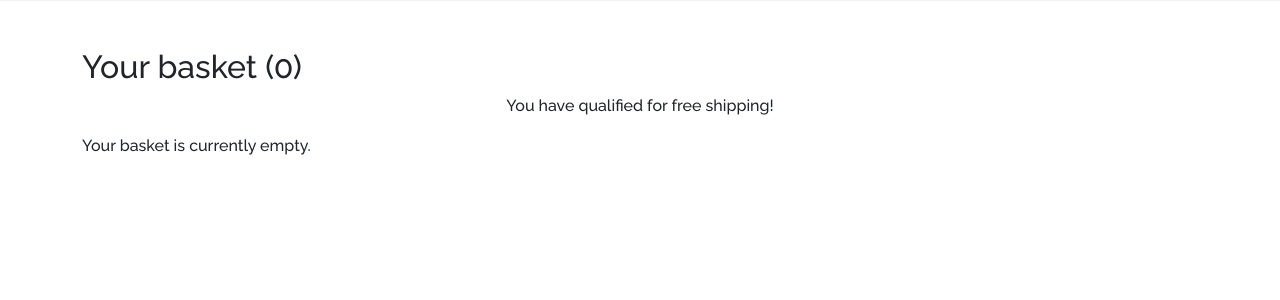
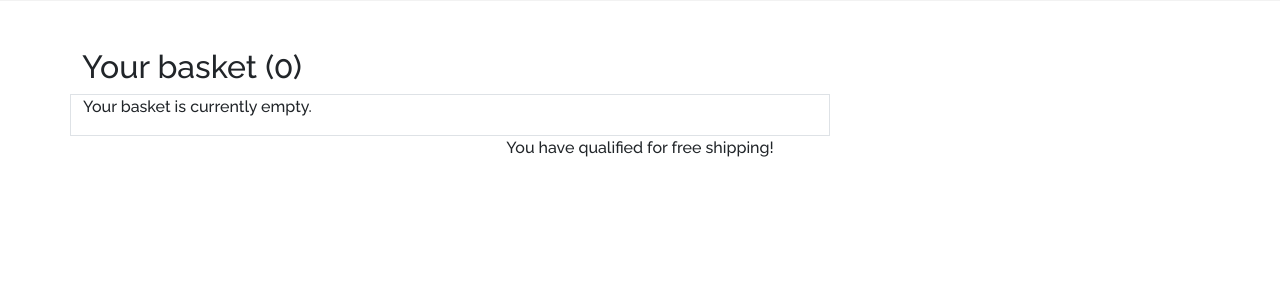
Before and after one commit to MojosBeans100/CI-MS5-loveplants, a Django app: page /bag/ in a window 1280 px wide. Shown: the part 90-390 px from the top of the page. Run offline with Django 3.2, Linux system fonts and the light colour scheme; some libraries are stand-ins or nearby versions.

Commit message:
Change layout of bag page for repsonsiveness

```diff
--- a/bag/templates/bag/bag.html
+++ b/bag/templates/bag/bag.html
@@ -14,95 +14,86 @@
     <div class="row">
         <h2>Your basket ({{product_count}})</h2>
 
+        <!-- free delivery text -->
+        <div class="col-12 order-3">
             {% if free_delivery_delta > 0 %}
             <p class="text-center">Spend £{{free_delivery_delta}} more to qualify for free shipping!</p>
             {% else %}
             <p class="text-center">You have qualified for free shipping!</p>
             {% endif %}
+        </div>
 
-        <div class="col-8">
+        <!-- list items -->
+        <div class="col-12 order-2 col-sm-8 border">
 
             {% if product_count == 0 %}
             <p>Your basket is currently empty.</p>
             {% else %}
 
             <!-- product list table -->
-            <table class="table table-borderless">
-                <thead>
+            <!-- for each product -->
+
+            {% for item in bag_items %}
+            <div class="row py-2">
+
+                <!-- product image, like button -->
+                <div class="row">
+                    <div class="col">
+                        <div class="row py-2">
+                            <div class="col-5">
+                                <a href="{% url 'product_detail' item.product.id %}"><img
+                                        style="width:100%; height: 100%;" src="{{item.product.image1_source_url}}"></a>
+
+                            </div>
+
+                            <!-- product detail -->
+                            <div class="col-7">
+                                <div class="row">
+                                    <div class="col-10">
+                                        <a href="{% url 'product_detail' item.product.id %}"><small>{{item.product.friendly_name}}
+                                                |
+                                                {{item.product.pot_size}}cm</small></a>
+                                        <p>£{{item.product.price}}</p>
+
+                                        <table class="table">
                                             <tr>
-                        <th></th>
-                        <th>Product</th>
-                        <th>Price</th>
-                        <th>Quantity</th>
-                        <th>Subtotal</th>
+                                                <td class="text-start">Total:</td>
+                                                <td class="item_subtotal"></td>
                                             </tr>
-                </thead>
+                                        </table>
+                                    </div>
+                                    <div class="col-2">
+                                        <a href="{% url 'delete_bag' item.product.id %}"><i class="fa-solid fa-trash-can"></i></a>
+                                    </div>
+                                </div>
+                            </div>
+                        </div>
 
-                <!-- list items -->
-                <tbody>
-                    {% for item in bag_items %}
-                    <tr class="align-middle">
-                        <td>
-                            <a href="{% url 'product_detail' item.product.id %}"><img
-                                    style="width:300px; height: 300px;" src="{{item.product.image1_source_url}}"></a>
-                        </td>
-                        <td><a href="{% url 'product_detail' item.product.id %}">{{item.product.friendly_name}} |
-                                {{item.product.pot_size}}cm</a></td>
-                        <td class="item_price">{{item.product.price}}</td>
-                        <td>
+                        <div class="row py-2">
+                            <div class="col-5"><button style="height: 100%; width:100%"></button></div>
+                            <div class="col-7">
                                 <form class="form update-basket border" method="POST"
                                     action="{% url 'edit_bag' item.item_id %}">
                                     {% csrf_token %}
-                                <input type="number" value={{item.quantity}} min=1 max={{item.product.stock_quantity}}
-                                    name="quantity" id="{{item.item_id}}" class="item_quantity form-control"
-                                    onchange="userUpdate();">
+                                    <input type="number" value={{item.quantity}} min=1
+                                        max={{item.product.stock_quantity}} name="quantity" id="{{item.item_id}}"
+                                        class="item_quantity form-control" onchange="userUpdate();">
                                 </form>
-                            <div>
-                                <a href="#" onclick="updateItem();" class="update-item">Update</a>
-                                <a href="#" onclick="removeItem(this);" class="remove-item" id="{{item.item_id}}">|
-                                    Remove</a>
                             </div>
-                        </td>
-                        <td class="item_subtotal"></td>
-                    </tr>
+                        </div>
+                    </div>
+                </div>
+            </div>
             {% endfor %}
 
-                    <tr id="bag-table-line" class="text-end">
-                        <td></td>
-                        <td></td>
-                        <td></td>
-                        <td>Subtotal:</td>
-                        <td>£{{total}}</td>
-                    </tr>
-
-                    <tr class="text-end">
-                        <td></td>
-                        <td></td>
-                        <td></td>
-                        <td>Delivery:</td>
-                        <td>£{{delivery}}</td>
-                    </tr>
-
-                    <tr class="text-end">
-                        <td></td>
-                        <td></td>
-                        <td></td>
-                        <td>Grand Total:</td>
-                        <td>£{{grand_total}}</td>
-                    </tr>
-
-                </tbody>
-            </table>
             {% endif %}
         </div>
-        <div class="col-4">
 
-        </div>
     </div>
 
     <!-- suggest products around the price of the free delivery delta -->
     {% if free_delivery_delta > 0 %}
-    <h4>Spend £{{free_delivery_delta}} more to qualify for free delivery!</h4>
+    <!-- <h4>Spend £{{free_delivery_delta}} more to qualify for free delivery!</h4> -->
     <div class="row">
         {% for product in free_delivery_products %}
         <div class="col-sm-4 col-lg-3">
--- a/bag/views.py
+++ b/bag/views.py
@@ -75,6 +75,7 @@ def delete_bag(request, item_id):
     """
 
     bag = request.session.get('bag', {})
+
     bag.pop(item_id)
 
     request.session['bag'] = bag
```
Lines whose indentation alone changed are shown as unchanged.
